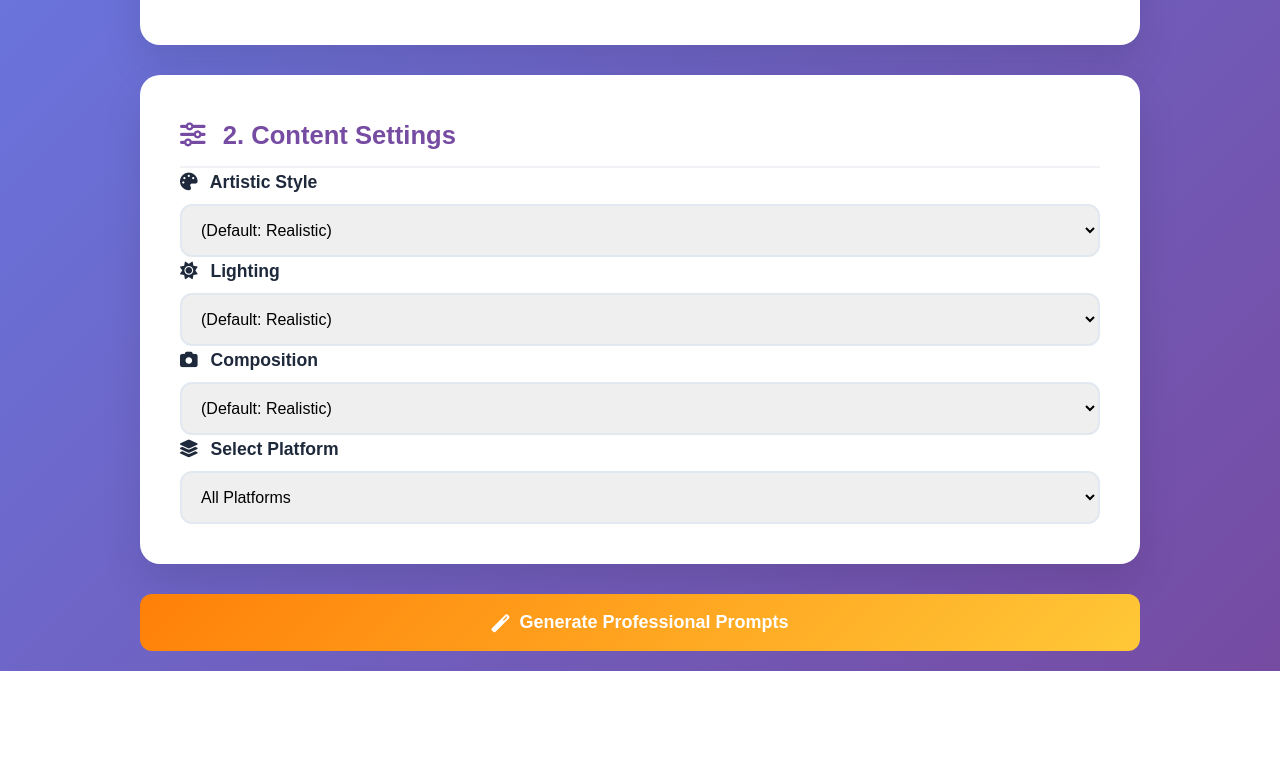
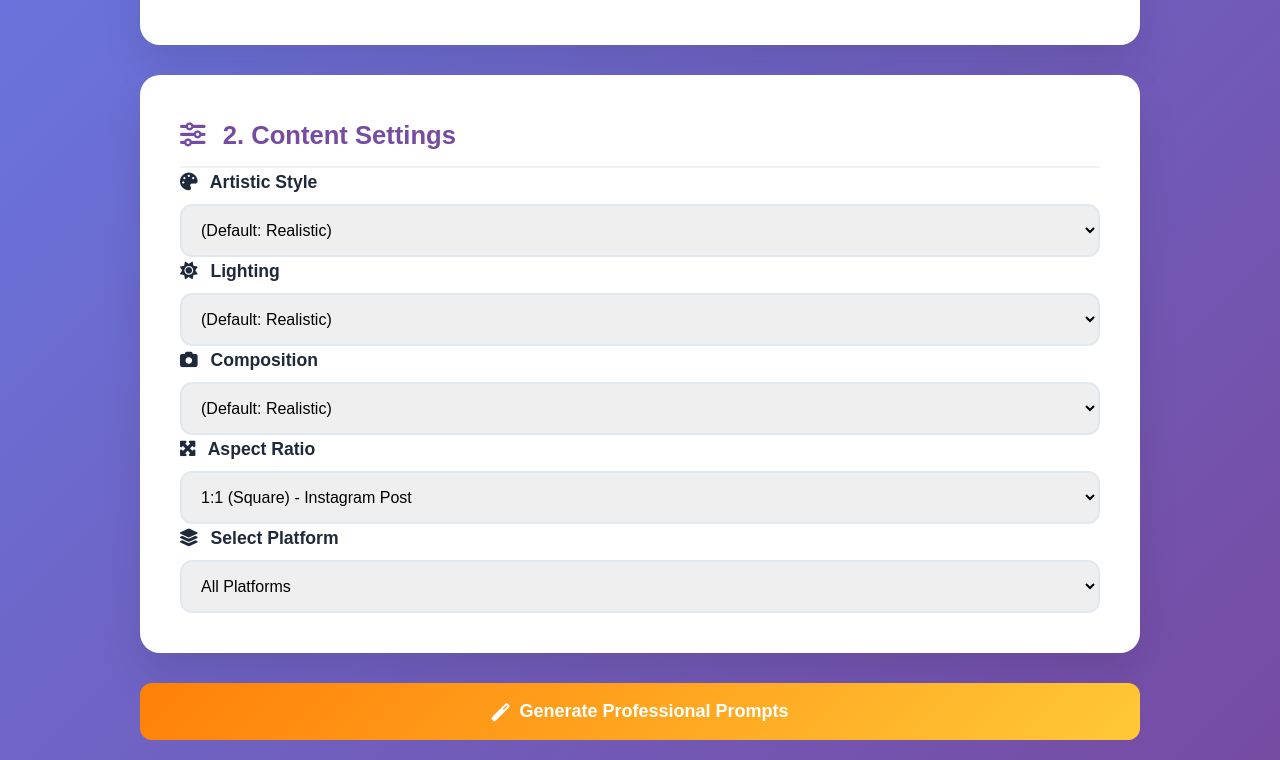
Before and after one commit to CaptainTaekwondo/prompt-studio, a website: page index.html in a window 1280 px wide. Shown: the part 502-1262 px from the top of the page. Before the commit the page ends 1173 px from the top, so only its background shows below. Drawn offline with Linux system fonts and the light colour scheme.

Commit message:
Update index.html

```diff
--- a/index.html
+++ b/index.html
@@ -11,7 +11,6 @@
 
     <header class="header">
         <div class="container">
-
             <div class="header-buttons">
                 <button id="lang-toggle" class="header-btn">
                     <i class="fas fa-language"></i> <span id="lang-toggle-text">العربية</span>
@@ -20,14 +19,12 @@
                     <i class="fas fa-share-alt"></i> <span data-i18n="btnShareSite">Share</span>
                 </button>
             </div>
-
             <h1><i class="fas fa-magic-sparkles"></i> <span data-i18n="headerTitle">✨️ Prompt AI pro ✨️</span></h1>
             <p class="year" data-i18n="year">2025</p>
         </div>
     </header>
 
     <main class="container">
-
         <div class="toggle-container">
             <button id="type-image" class="toggle-button active" data-type="image">
                 <i class="fas fa-image"></i> <span data-i18n="btnImage">Image</span>
@@ -80,6 +77,17 @@
                     </select>
                 </div>
 
+                <div class="control-group">
+                    <label for="aspect-ratio-select"><i class="fas fa-expand-arrows-alt"></i> <span data-i18n="labelAspectRatio">Aspect Ratio</span></label>
+                    <select id="aspect-ratio-select">
+                        <option value="1:1" data-i18n="optAr1x1">1:1 (Square) - Instagram Post</option>
+                        <option value="9:16" data-i18n="optAr9x16">9:16 (Portrait) - TikTok/Story</option>
+                        <option value="16:9" data-i18n="optAr16x9">16:9 (Landscape) - YouTube</option>
+                        <option value="4:5" data-i18n="optAr4x5">4:5 (Tall) - Instagram Portrait</option>
+                        <option value="4:3" data-i18n="optAr4x3">4:3 (Standard) - Photo</option>
+                    </select>
+                </div>
+
                 <div class="control-group full-width">
                     <label for="platform-select"><i class="fas fa-layer-group"></i> <span data-i18n="labelPlatform">Select Platform</span></label>
                     <select id="platform-select">
```
